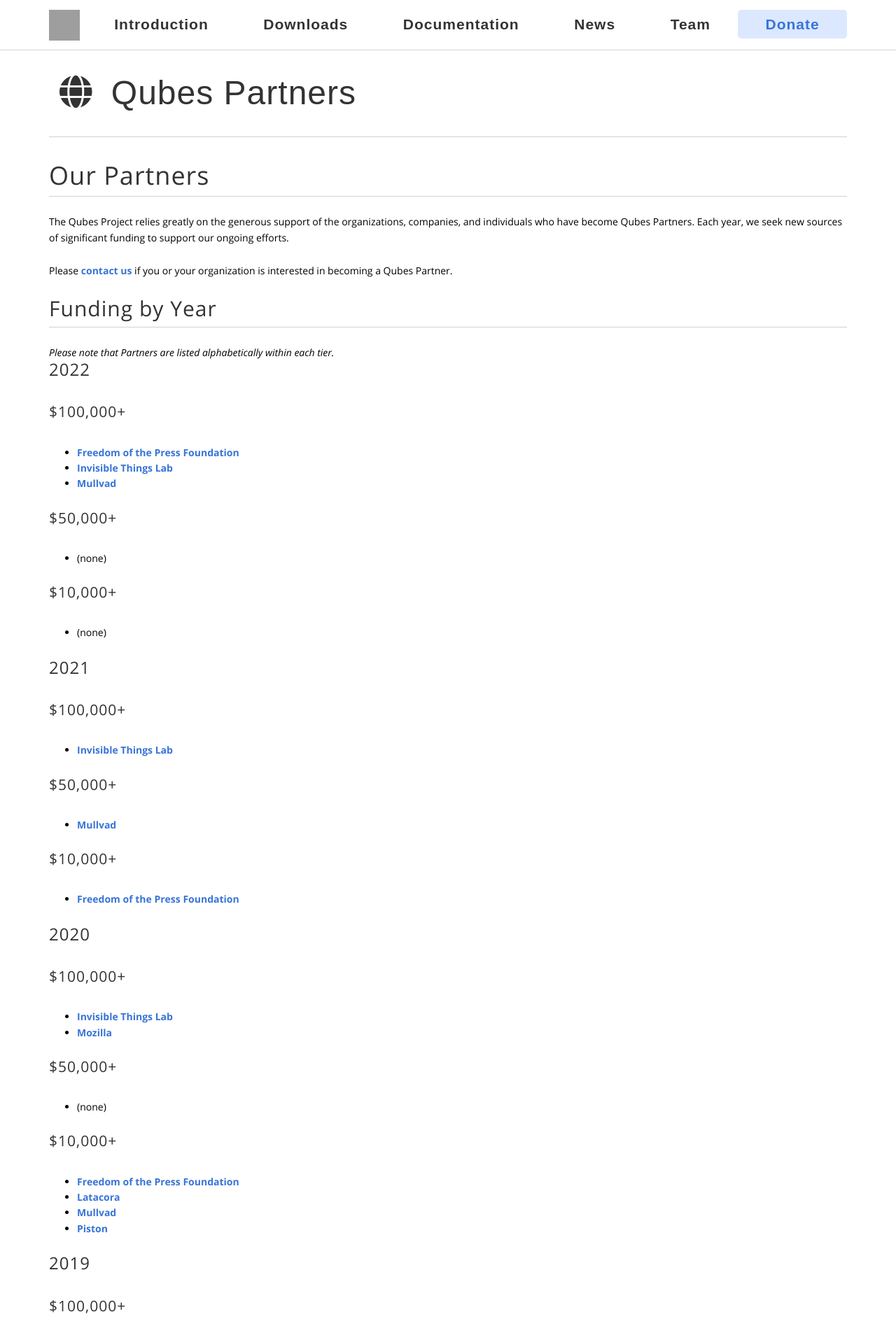
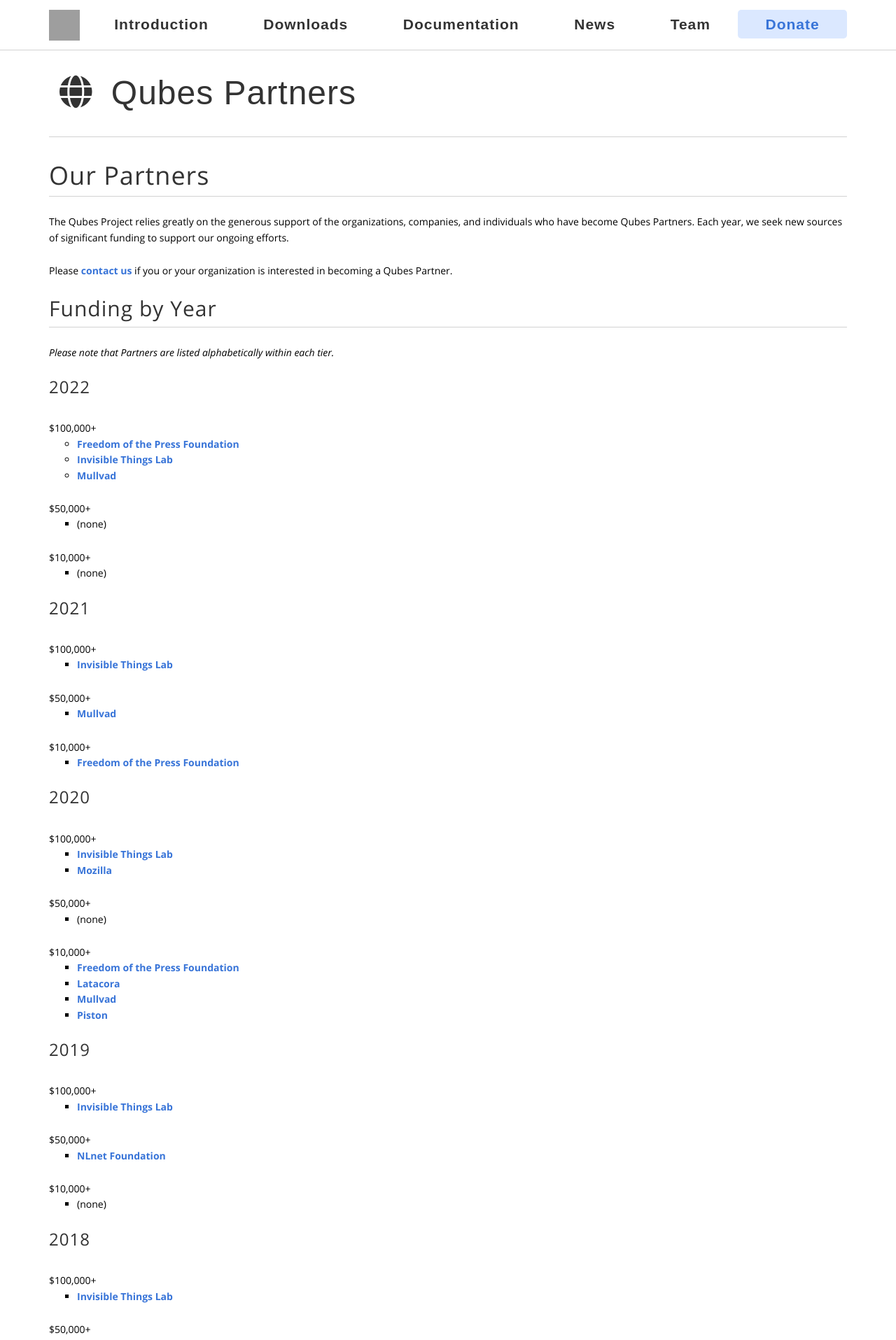
Before and after one commit to QubesOS/qubesos.github.io, a Jekyll site: the page built from pages/partners.html, in a window 1280 px wide. Shown: the top 1915 px of the page at 70% size. Built offline with Jekyll 4.4.1, drawn with Linux system fonts in a browser that asks for light colours; some web fonts are replaced; grey boxes are pictures that could not be loaded.

Commit message:
Improve formatting

```diff
--- a/pages/partners.html
+++ b/pages/partners.html
@@ -18,133 +18,169 @@ Each year, we seek new sources of significant funding to support our ongoing eff
 
 <h2 id="funding-by-year">Funding by Year</h2>
 
+<p>
   <i>Please note that Partners are listed alphabetically within each tier.</i>
+</p>
 
 <h3 id="2022">2022</h3>
-<h4>$100,000+</h4>
+<ul class="list-unstyled">
+  <li>$100,000+</li>
   <ul>
     <li><a href="#freedom-of-the-press-foundation">Freedom of the Press Foundation</a></li>
     <li><a href="#invisible-things-lab">Invisible Things Lab</a></li>
     <li><a href="#mullvad">Mullvad</a></li>
   </ul>
-<h4>$50,000+</h4>
+  <ul class="list-unstyled">
+  <li>$50,000+</li>
   <ul>
     <li>(none)</li>
   </ul>
-<h4>$10,000+</h4>
+  <ul class="list-unstyled">
+  <li>$10,000+</li>
   <ul>
     <li>(none)</li>
   </ul>
+</ul>
 
 <h3 id="2021">2021</h3>
-<h4>$100,000+</h4>
+<ul class="list-unstyled">
+  <li>$100,000+</li>
   <ul>
     <li><a href="#invisible-things-lab">Invisible Things Lab</a></li>
   </ul>
-<h4>$50,000+</h4>
+  <ul class="list-unstyled">
+  <li>$50,000+</li>
   <ul>
     <li><a href="#mullvad">Mullvad</a></li>
   </ul>
-<h4>$10,000+</h4>
+  <ul class="list-unstyled">
+  <li>$10,000+</li>
   <ul>
     <li><a href="#freedom-of-the-press-foundation">Freedom of the Press Foundation</a></li>
   </ul>
+</ul>
 
 <h3 id="2020">2020</h3>
-<h4>$100,000+</h4>
+<ul class="list-unstyled">
+  <li>$100,000+</li>
   <ul>
     <li><a href="#invisible-things-lab">Invisible Things Lab</a></li>
     <li><a href="#mozilla">Mozilla</a></li>
   </ul>
-<h4>$50,000+</h4>
+  <ul class="list-unstyled">
+  <li>$50,000+</li>
   <ul>
     <li>(none)</li>
   </ul>
-<h4>$10,000+</h4>
+  <ul class="list-unstyled">
+  <li>$10,000+</li>
   <ul>
     <li><a href="#freedom-of-the-press-foundation">Freedom of the Press Foundation</a></li>
     <li><a href="#latacora">Latacora</a></li>
     <li><a href="#mullvad">Mullvad</a></li>
     <li><a href="#piston">Piston</a></li>
   </ul>
+</ul>
 
 <h3 id="2019">2019</h3>
-<h4>$100,000+</h4>
+<ul class="list-unstyled">
+  <li>$100,000+</li>
   <ul>
     <li><a href="#invisible-things-lab">Invisible Things Lab</a></li>
   </ul>
-<h4>$50,000+</h4>
+  <ul class="list-unstyled">
+  <li>$50,000+</li>
   <ul>
     <li><a href="#nlnet-foundation">NLnet Foundation</a></li>
   </ul>
-<h4>$10,000+</h4>
+  <ul class="list-unstyled">
+  <li>$10,000+</li>
   <ul>
     <li>(none)</li>
   </ul>
+</ul>
 
 <h3 id="2018">2018</h3>
-<h4>$100,000+</h4>
+<ul class="list-unstyled">
+  <li>$100,000+</li>
   <ul>
     <li><a href="#invisible-things-lab">Invisible Things Lab</a></li>
   </ul>
-<h4>$50,000+</h4>
+  <ul class="list-unstyled">
+  <li>$50,000+</li>
   <ul>
     <li>(none)</li>
   </ul>
-<h4>$10,000+</h4>
+  <ul class="list-unstyled">
+  <li>$10,000+</li>
   <ul>
     <li><a href="#boris">Boris</a></li>
     <li><a href="#freedom-of-the-press-foundation">Freedom of the Press Foundation</a></li>
   </ul>
+</ul>
 
 <h3 id="2017">2017</h3>
-<h4>$100,000+</h4>
+<ul class="list-unstyled">
+  <li>$100,000+</li>
   <ul>
     <li><a href="#freedom-of-the-press-foundation">Freedom of the Press Foundation</a></li>
     <li><a href="#invisible-things-lab">Invisible Things Lab</a></li>
   </ul>
-<h4>$50,000+</h4>
+  <ul class="list-unstyled">
+  <li>$50,000+</li>
   <ul>
     <li><a href="#mullvad">Mullvad</a></li>
   </ul>
-<h4>$10,000+</h4>
+  <ul class="list-unstyled">
+  <li>$10,000+</li>
   <ul>
     <li><a href="#zby">zby</a></li>
   </ul>
+</ul>
 
 <h3 id="2016">2016</h3>
-<h4>$100,000+</h4>
+<ul class="list-unstyled">
+  <li>$100,000+</li>
   <ul>
     <li><a href="#invisible-things-lab">Invisible Things Lab</a></li>
     <li><a href="#open-technology-fund">Open Technology Fund</a></li>
   </ul>
-<h4>$50,000+</h4>
+  <ul class="list-unstyled">
+  <li>$50,000+</li>
   <ul>
     <li>(none)</li>
   </ul>
-<h4>$10,000+</h4>
+  <ul class="list-unstyled">
+  <li>$10,000+</li>
   <ul>
     <li><a href="#nlnet-foundation">NLnet Foundation</a></li>
   </ul>
+</ul>
 
 <h3 id="2015">2015</h3>
-<h4>$100,000+</h4>
+<ul class="list-unstyled">
+  <li>$100,000+</li>
   <ul>
     <li><a href="#open-technology-fund">Open Technology Fund</a></li>
   </ul>
-<h4>$50,000+</h4>
+  <ul class="list-unstyled">
+  <li>$50,000+</li>
   <ul>
     <li>(none)</li>
   </ul>
-<h4>$10,000+</h4>
+  <ul class="list-unstyled">
+  <li>$10,000+</li>
   <ul>
     <li>(none)</li>
   </ul>
+</ul>
 
 <h3 id="2014-and-earlier">2014 and earlier</h3>
-<h4>$∞</h4>
+<ul class="list-unstyled">
+  <li>$∞</li>
   <ul>
     <li><a href="#invisible-things-lab">Invisible Things Lab</a></li>
+  </ul>
 </ul>
 
 <table class="partners more-bottom" border="0">
```
Lines whose indentation alone changed are shown as unchanged.
